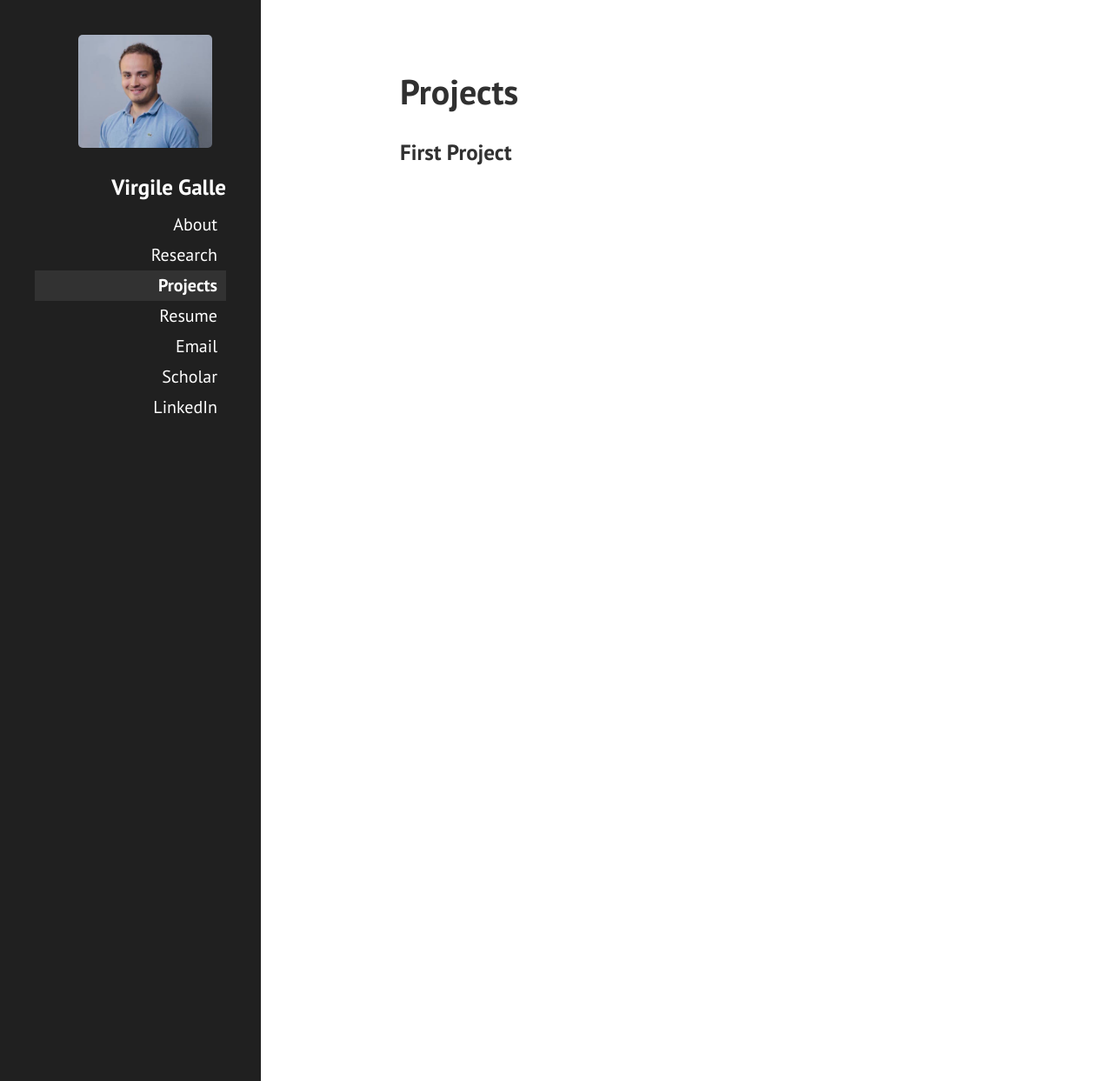
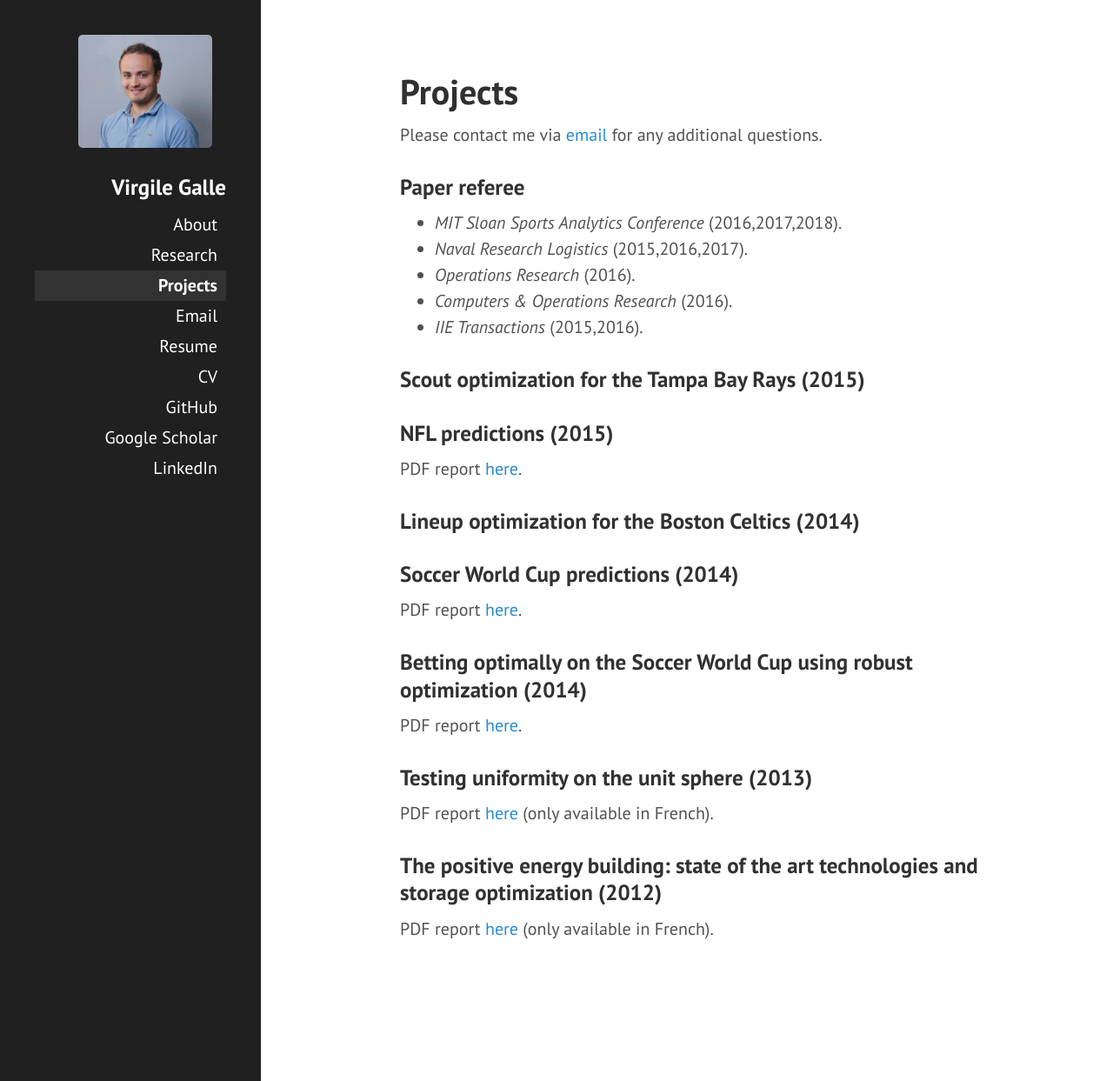
Before and after one commit to vgalle/vgalle.github.io, a Jekyll site: the page built from project/index.md, in a window 1280 px wide and 1243 px high. Shown: the whole window at 87% size. Built offline with Jekyll 4.4.1, drawn with Linux system fonts in a browser that asks for light colours.

Commit message:
projects

```diff
--- a/_data/publications.yml
+++ b/_data/publications.yml
@@ -8,7 +8,7 @@ working_paper:
 
 - title: "The Stochastic Container Relocation Problem"
   author: "V. Galle, V. Manshadi, S. Borjian, C. Barnhart and P. Jaillet"
-  journal: "Transportations Science (minor revision)"
+  journal: "Transportation Science (minor revision)"
   year: "2018"
   url: "/files/TheStochasticContainerRelocationProblem.pdf"
 
--- a/_includes/sidebar.html
+++ b/_includes/sidebar.html
@@ -21,9 +21,11 @@
         <a class="sidebar-nav-item{% if page.url == link.url %} active{% endif %}" href="{{ link.url }}">{{ link.title }}</a>
       {% endfor %}
 
+      <a class="sidebar-nav-item" href="mailto:vgalle4@mail.com"> Email </a>
       <a class="sidebar-nav-item" href="/files/Resume.pdf" target="_blank"> Resume </a>
-      <a class="sidebar-nav-item" href="mailto:vgalle4@mail.com"> Email </a>
-      <a class="sidebar-nav-item" href="https://scholar.google.com/citations?user=vYQW6aoAAAAJ&hl=en"> Scholar </a>
+      <a class="sidebar-nav-item" href="/files/CV.pdf" target="_blank"> CV </a>
+      <a class="sidebar-nav-item" href="https://github.com/vgalle" target="_blank"> GitHub </a>
+      <a class="sidebar-nav-item" href="https://scholar.google.com/citations?user=vYQW6aoAAAAJ&hl=en"> Google Scholar </a>
       <a class="sidebar-nav-item" href="https://www.linkedin.com/pub/virgile-galle/9b/658/429" target="_blank"> LinkedIn </a>
 
     </nav>
--- a/project/index.md
+++ b/project/index.md
@@ -4,4 +4,36 @@ title: Projects
 permalink: /project/
 ---
 
-### First Project
+Please contact me via [email](mailto:vgalle4@mail.com) for any additional questions.
+
+### Paper referee
+
+* *MIT Sloan Sports Analytics Conference* (2016,2017,2018).
+* *Naval Research Logistics* (2015,2016,2017).
+* *Operations Research* (2016).
+* *Computers & Operations Research* (2016).
+* *IIE Transactions* (2015,2016).
+
+### Scout optimization for the Tampa Bay Rays (2015)
+
+### NFL predictions (2015)
+
+PDF report [here](/files/NFLReport.pdf).
+
+### Lineup optimization for the Boston Celtics (2014)
+
+### Soccer World Cup predictions (2014)
+
+PDF report [here](/files/WCPredictions.pdf).
+
+### Betting optimally on the Soccer World Cup using robust optimization (2014)
+
+PDF report [here](/files/BettingReport.pdf).
+
+### Testing uniformity on the unit sphere (2013)
+
+PDF report [here](/files/StatReport.pdf) (only available in French).
+
+### The positive energy building: state of the art technologies and storage optimization (2012)
+
+PDF report [here](/files/PositiveEnergyBuilding.pdf) (only available in French).
```
Also changed, not shown: 1 other file.
